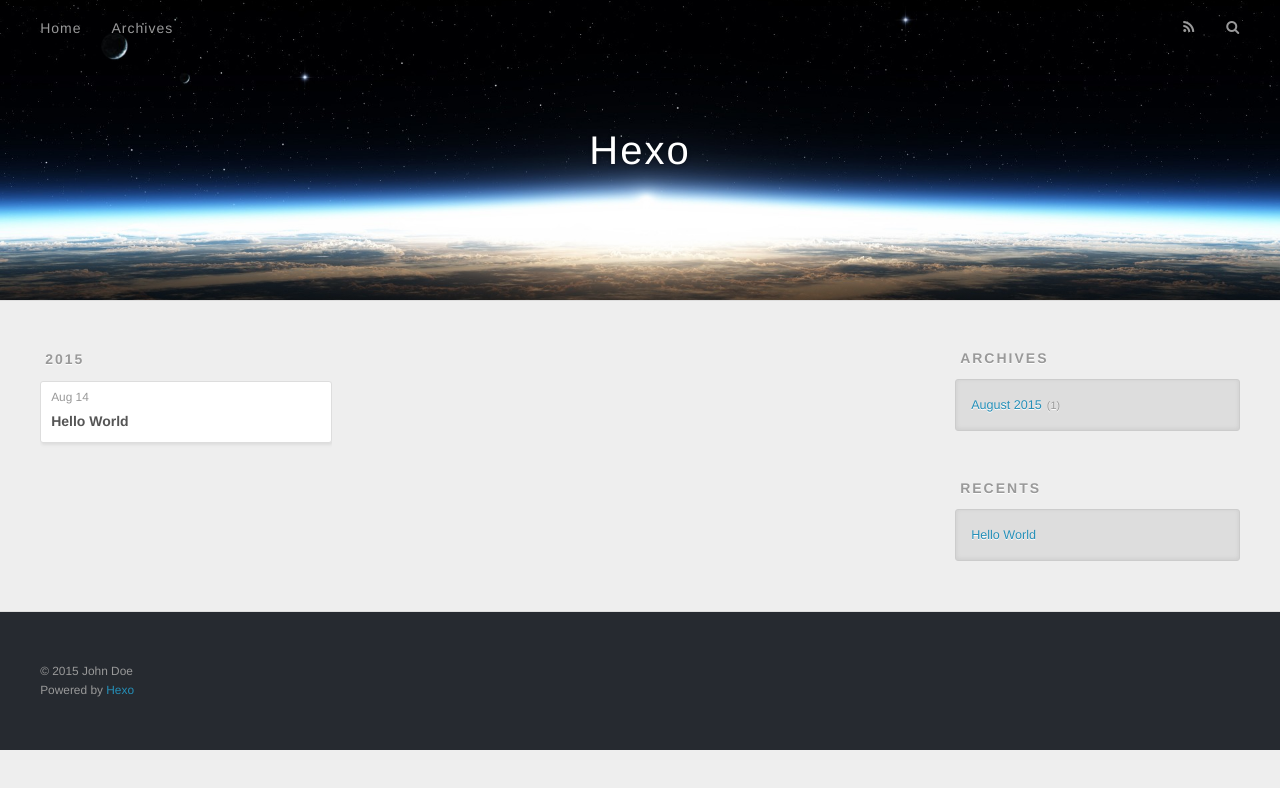
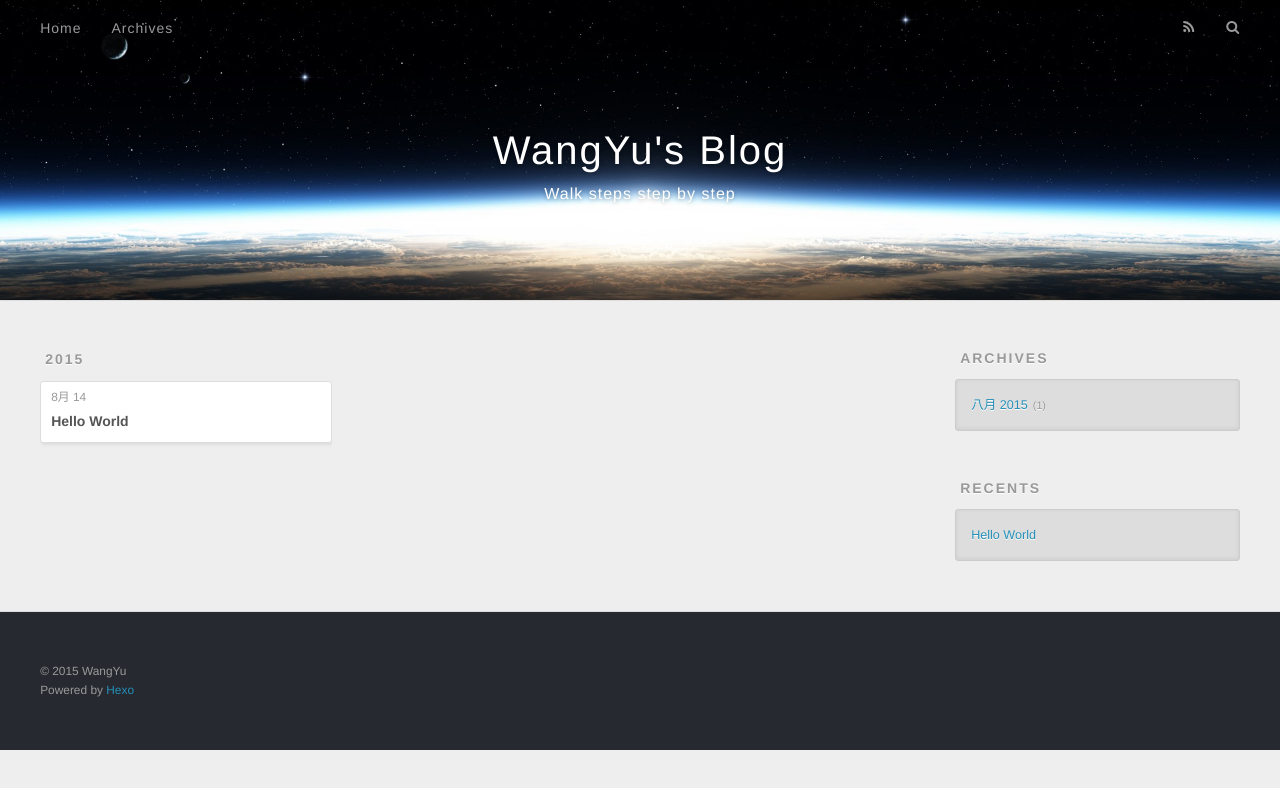
Before and after one commit to wixy13/wixy13.github.io, a plain HTML site: page archives/2015/08/index.html in a window 1280 px wide. Drawn offline with nearby package versions, Linux system fonts and the light colour scheme.

Commit message:
Site updated: 2015-08-14 14:17:20

```diff
--- a/archives/2015/08/index.html
+++ b/archives/2015/08/index.html
@@ -3,19 +3,19 @@
 <head>
   <meta charset="utf-8">
 
-  <title>Archives: 2015/8 | Hexo</title>
+  <title>Archives: 2015/8 | WangYu&#39;s Blog</title>
   <meta name="viewport" content="width=device-width, initial-scale=1, maximum-scale=1">
   <meta name="description">
 <meta property="og:type" content="website">
-<meta property="og:title" content="Hexo">
-<meta property="og:url" content="http://yoursite.com/archives/2015/08/index.html">
-<meta property="og:site_name" content="Hexo">
+<meta property="og:title" content="WangYu's Blog">
+<meta property="og:url" content="http://wixy.top/archives/2015/08/index.html">
+<meta property="og:site_name" content="WangYu's Blog">
 <meta property="og:description">
 <meta name="twitter:card" content="summary">
-<meta name="twitter:title" content="Hexo">
+<meta name="twitter:title" content="WangYu's Blog">
 <meta name="twitter:description">
 
-    <link rel="alternative" href="/atom.xml" title="Hexo" type="application/atom+xml">
+    <link rel="alternative" href="/atom.xml" title="WangYu&#39;s Blog" type="application/atom+xml">
 
 
     <link rel="icon" href="/favicon.png">
@@ -33,8 +33,12 @@
   <div id="header-outer" class="outer">
     <div id="header-title" class="inner">
       <h1 id="logo-wrap">
-        <a href="/" id="logo">Hexo</a>
+        <a href="/" id="logo">WangYu&#39;s Blog</a>
       </h1>
+
+        <h2 id="subtitle-wrap">
+          <a href="/" id="subtitle">Walk steps step by step</a>
+        </h2>
 
     </div>
     <div id="header-inner" class="inner">
@@ -53,7 +57,7 @@
         <a id="nav-search-btn" class="nav-icon" title="Search"></a>
       </nav>
       <div id="search-form-wrap">
-        <form action="//google.com/search" method="get" accept-charset="UTF-8" class="search-form"><input type="search" name="q" results="0" class="search-form-input" placeholder="Search"><button type="submit" class="search-form-submit">&#xF002;</button><input type="hidden" name="sitesearch" value="http://yoursite.com"></form>
+        <form action="//google.com/search" method="get" accept-charset="UTF-8" class="search-form"><input type="search" name="q" results="0" class="search-form-input" placeholder="Search"><button type="submit" class="search-form-submit">&#xF002;</button><input type="hidden" name="sitesearch" value="http://wixy.top"></form>
       </div>
     </div>
   </div>
@@ -76,7 +80,7 @@
   <div class="archive-article-inner">
     <header class="archive-article-header">
       <a href="/2015/08/14/hello-world/" class="archive-article-date">
-  <time datetime="2015-08-14T05:32:26.496Z" itemprop="datePublished">Aug 14</time>
+  <time datetime="2015-08-14T05:32:26.496Z" itemprop="datePublished">8月 14</time>
 </a>
 
 
@@ -106,7 +110,7 @@
   <div class="widget-wrap">
     <h3 class="widget-title">Archives</h3>
     <div class="widget">
-      <ul class="archive-list"><li class="archive-list-item"><a class="archive-list-link" href="/archives/2015/08/">August 2015</a><span class="archive-list-count">1</span></li></ul>
+      <ul class="archive-list"><li class="archive-list-item"><a class="archive-list-link" href="/archives/2015/08/">八月 2015</a><span class="archive-list-count">1</span></li></ul>
     </div>
   </div>
 
@@ -133,7 +137,7 @@
 
   <div class="outer">
     <div id="footer-info" class="inner">
-      &copy; 2015 John Doe<br>
+      &copy; 2015 WangYu<br>
       Powered by <a href="http://hexo.io/" target="_blank">Hexo</a>
     </div>
   </div>
```
Also changed, not shown: 2015/08/14/hello-world/index.html (+13 -9 lines), archives/2015/index.html (+15 -11 lines), archives/index.html (+15 -11 lines), index.html (+15 -11 lines).
